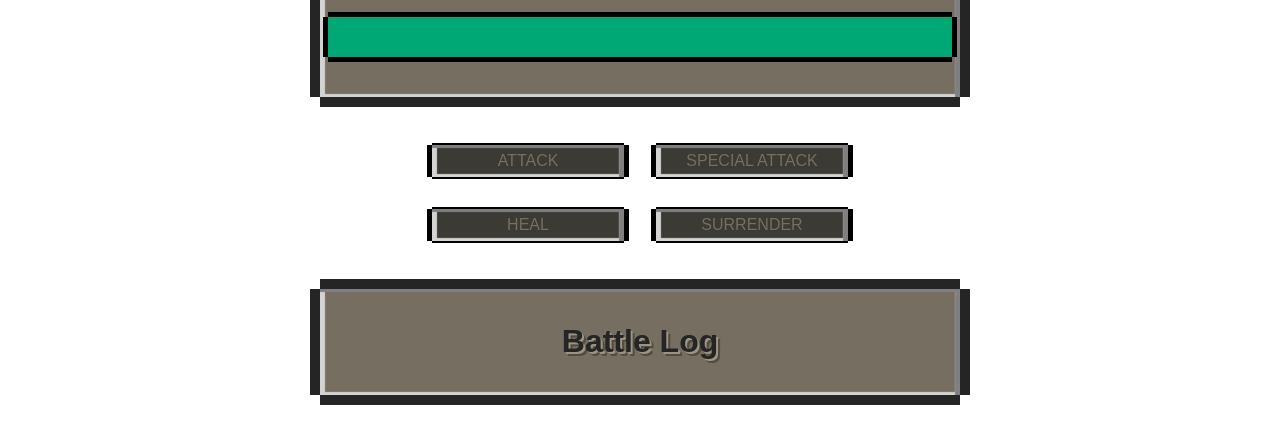
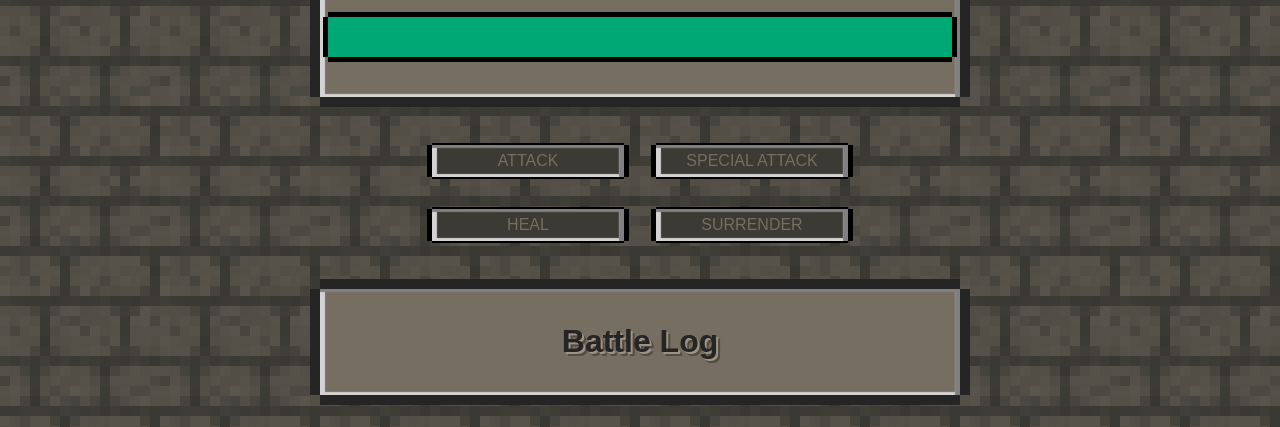
Before and after one commit to AgataJacyk/monsterSlayer, a plain HTML site: page index.html in a window 1280 px wide. Shown: the part 444-871 px from the top of the page. Drawn offline with nearby package versions, Linux system fonts and the light colour scheme; a web font is replaced by a local one.

Commit message:
Update styles.css

```diff
--- a/styles.css
+++ b/styles.css
@@ -8,7 +8,7 @@ html {
 
 body {
   margin: 0;
-  background-image: url(./images/background.png);
+  background-image: url(./background.png);
 }
 
 header {
```
